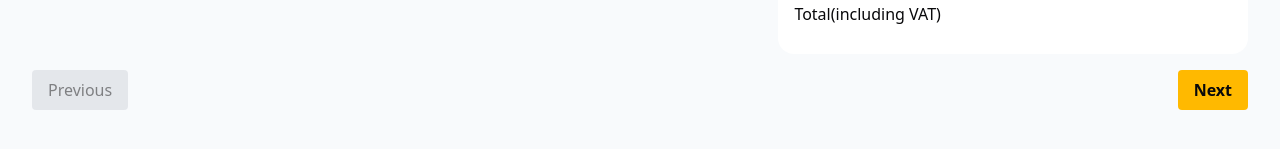
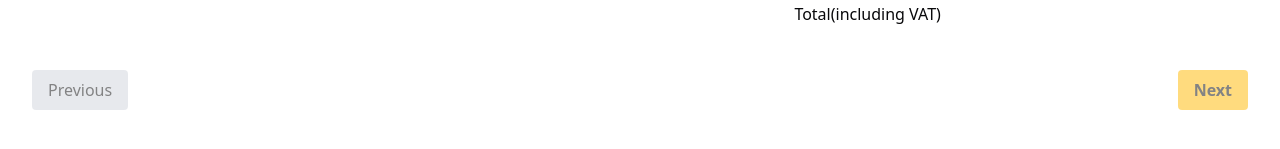
Before and after one commit to Beluga-Whale/ecommerce-client, a Next.js app: page /shop/order in a window 1280 px wide. Shown: the part 609-758 px from the top of the page. Built offline with nearby package versions, Linux system fonts and the light colour scheme; no server answers.

Commit message:
feat: update logic test  next step

```diff
--- a/app/(shop)/layout.tsx
+++ b/app/(shop)/layout.tsx
@@ -7,7 +7,7 @@ export default async function Layout({
   const cookieStore = await cookies();
   const cookie = cookieStore.get("jwt")?.value;
   return (
-    <main className=" bg-slate-50">
+    <main>
       <Header cookie={cookie} />
       {children}
     </main>
--- a/app/(shop)/shop/order/page.tsx
+++ b/app/(shop)/shop/order/page.tsx
@@ -4,7 +4,7 @@ import FormAddress from "@/components/FormAddress";
 import SideBarOrder from "@/components/SideBarOrder";
 import Stepper from "@/components/Stepper";
 import { addressDetail, setAddress } from "@/lib/features/cart/cartSlice";
-import { useAppDispatch } from "@/lib/hooks";
+import { useAppDispatch, useAppSelector } from "@/lib/hooks";
 import { zodResolver } from "@hookform/resolvers/zod";
 import { useState } from "react";
 import { useForm } from "react-hook-form";
@@ -25,6 +25,7 @@ const formSchema = z.object({
 
 const OrderPage = () => {
   const [currentStep, setCurrentStep] = useState(0);
+  const cart = useAppSelector((state) => state.cart);
   const dispatch = useAppDispatch();
   const form = useForm<z.infer<typeof formSchema>>({
     resolver: zodResolver(formSchema),
@@ -69,7 +70,6 @@ const OrderPage = () => {
       setCurrentStep((prev) => prev - 1);
     }
   };
-
   const renderStepContent = () => {
     switch (currentStep) {
       case 0:
@@ -114,7 +114,7 @@ const OrderPage = () => {
         </button>
         <button
           onClick={handleNext}
-          disabled={currentStep === steps.length - 1}
+          disabled={currentStep === steps.length - 1 || cart?.cartList == 0}
           className="px-4 py-2 bg-amber-400 rounded font-bold disabled:opacity-50"
         >
           Next
```
